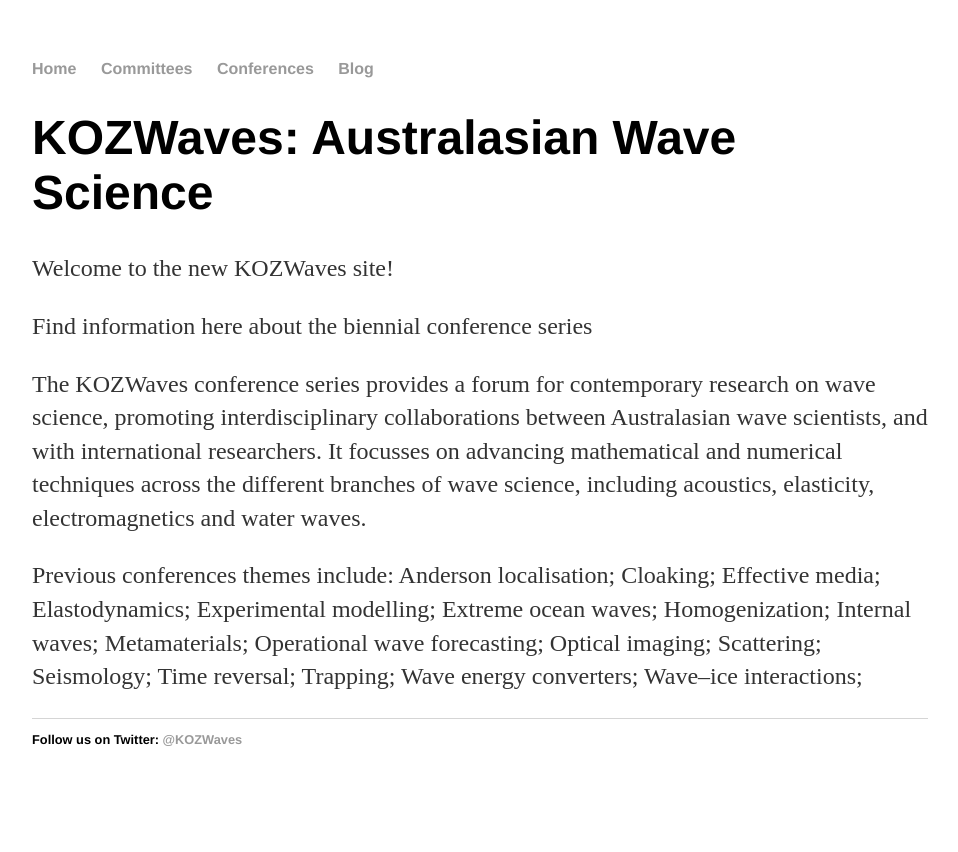
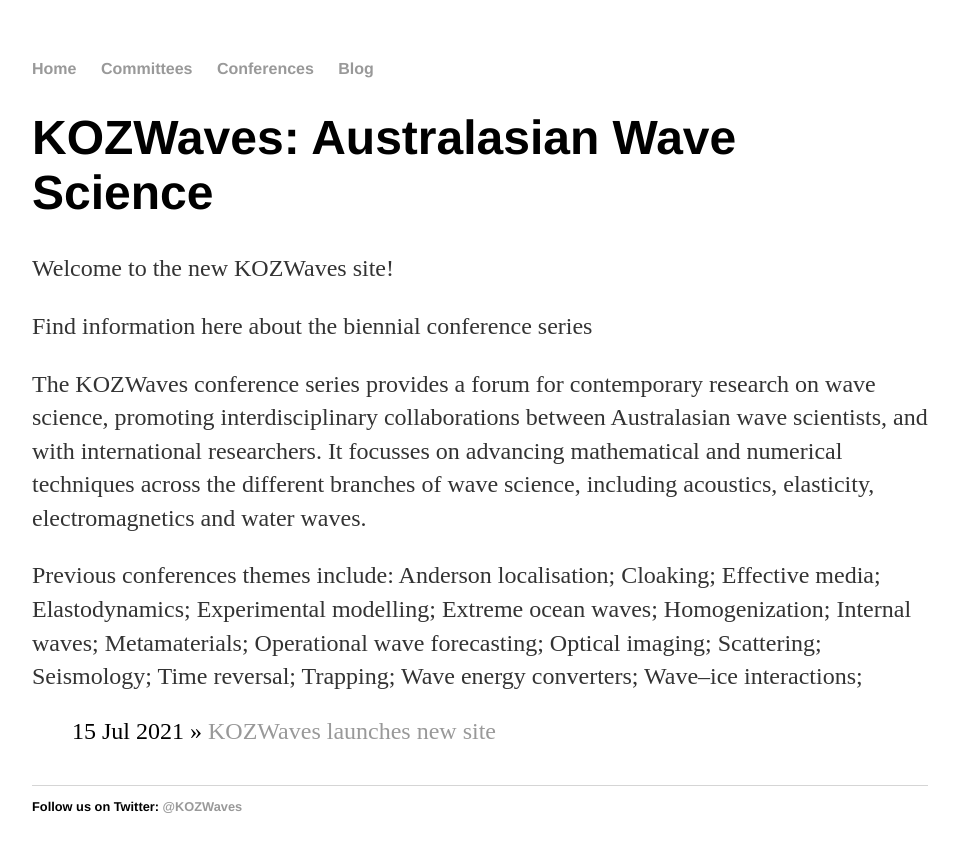
Before and after one commit to kozwaves/kozwaves.github.io, a Jekyll site: the page built from index.html, in a window 1280 px wide. Shown: the top 852 px of the page, without its empty margins (160-1118 px from the left). Built offline with Jekyll 4.4.1, drawn with Linux system fonts in a browser that asks for light colours.

Commit message:
Update index.html

```diff
--- a/index.html
+++ b/index.html
@@ -33,3 +33,10 @@
 Wave energy converters;
 Wave–ice interactions;
 </p>
+
+<ul class="posts">
+
+ {% for post in site.posts %}
+  <li><span>{{ post.date | date_to_string }}</span> » <a href="{{ post.url }}" title="{{ post.title }}">{{ post.title }}</a></li>
+ {% endfor %}
+</ul>
```
